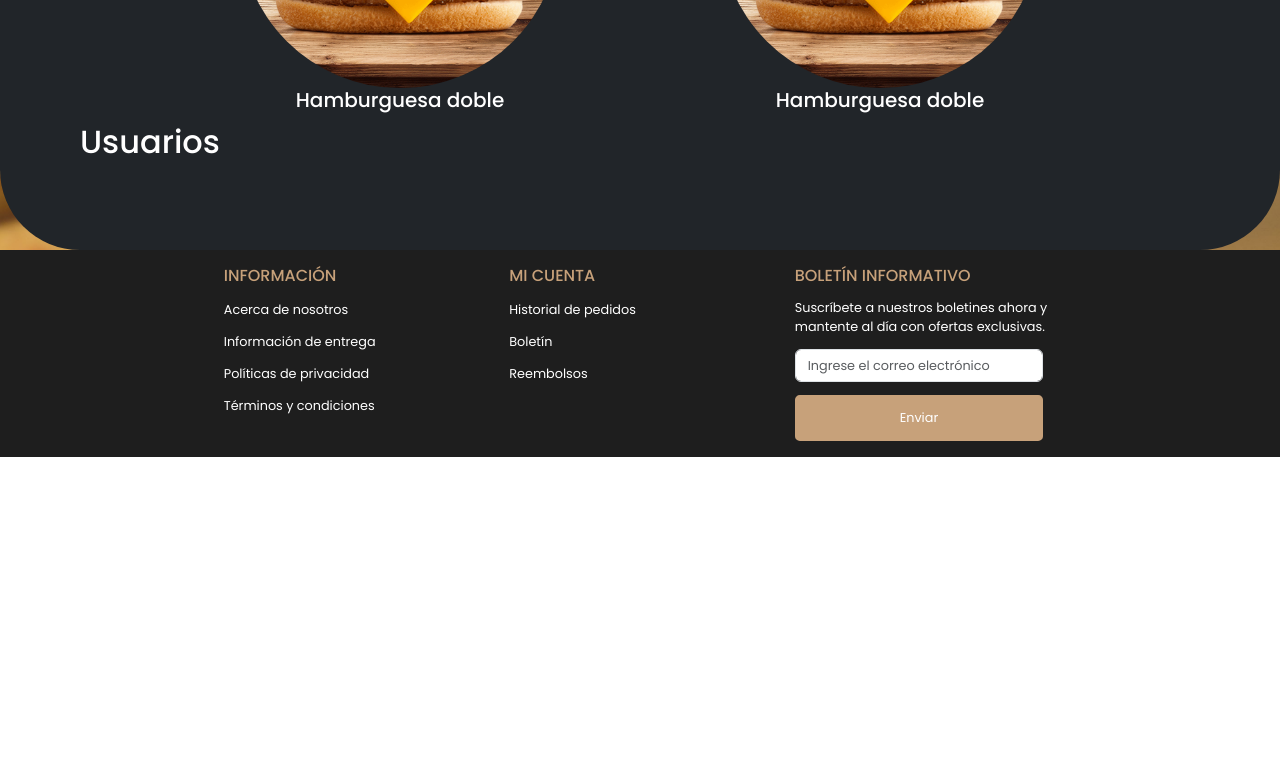
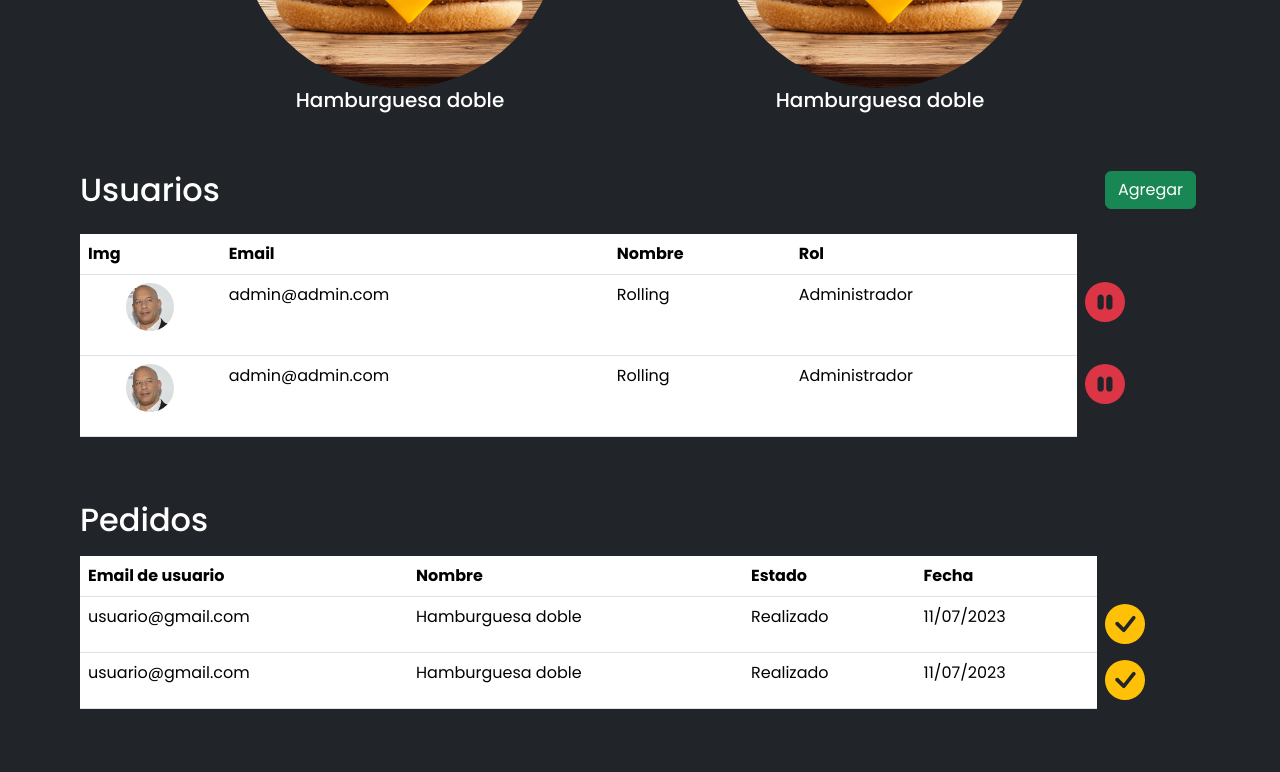
Before and after one commit to Mateo872/restfood, a React (Vite) app: page /administrador in a window 1280 px wide. Shown: the part 1200-1972 px from the top of the page. Before the commit the page ends 1657 px from the top, so only its background shows below. Built offline with nearby package versions, Linux system fonts and the light colour scheme.

Commit message:
agregue la table de usuarios y pedidos

```diff
--- /dev/null
+++ b/src/componentes/ItemPedidos.jsx
@@ -0,0 +1,18 @@
+import React from "react";
+import { BsFillCheckCircleFill } from "react-icons/bs";
+
+const ItemPedidos = () => {
+  return (
+    <tr>
+      <td>usuario@gmail.com</td>
+      <td>Hamburguesa doble</td>
+      <td>Realizado</td>
+      <td>11/07/2023</td>
+      <td className="bg-transparent text-warning tdBtn">
+        <BsFillCheckCircleFill className="iconoPausar"></BsFillCheckCircleFill>
+      </td>
+    </tr>
+  );
+};
+
+export default ItemPedidos;
--- /dev/null
+++ b/src/componentes/ItemUsuario.jsx
@@ -0,0 +1,23 @@
+import React from "react";
+import toretto from "../assets/toretto.jpeg";
+import { BsPauseCircleFill } from "react-icons/bs";
+
+const ItemUsuario = () => {
+  return (
+    <tr>
+      <td id="tdImg">
+        <figure>
+          <img src={toretto} alt="" />
+        </figure>
+      </td>
+      <td>admin@admin.com</td>
+      <td>Rolling</td>
+      <td>Administrador</td>
+      <td className="bg-transparent text-danger tdBtn">
+        <BsPauseCircleFill className="iconoPausar"></BsPauseCircleFill>
+      </td>
+    </tr>
+  );
+};
+
+export default ItemUsuario;
--- a/src/pages/Administrador.css
+++ b/src/pages/Administrador.css
@@ -14,6 +14,7 @@
     .contenedorAdministracion{
         border-radius: 1rem;
         padding: 1rem;
+        margin-bottom: 3rem;
     }
     ol{
         display: inline-block;
@@ -58,6 +59,23 @@
         background:#FFC107;
         border-radius: 1rem;
     }
+    figure{
+        width: 3rem;
+    }
+    figure img{
+        width: 100%;
+        border-radius: 50%;
+    }
+    #tdImg{
+        display: flex;
+        justify-content: center;
+    }
+    .iconoPausar{
+        font-size: 2.5rem;
+    }
+    .tdBtn{
+        border: none;
+    }
 }
 @media all and (min-width: 768px){
     .contenedorAdministracion{
@@ -76,11 +94,15 @@
     .btnSeleccionar{
         display: inline-block;
     }
+    .tabla{
+        width: 100%;
+    }
 }
 @media all and (min-width: 1024px){
     .contenedorAdministracion{
         border-radius: 5rem;
         padding: 5rem;
+        margin-bottom: 4rem;
     }
     .contenedorProductos{
         height: 50rem;
--- a/src/pages/Administrador.jsx
+++ b/src/pages/Administrador.jsx
@@ -5,6 +5,9 @@ import "./Administrador.css";
 import { Button, Container } from "react-bootstrap";
 import { BsFillPlusSquareFill, BsCheckSquareFill } from "react-icons/bs";
 import ItemProducto from "../componentes/ItemProducto";
+import Table from "react-bootstrap/Table";
+import ItemUsuario from "../componentes/ItemUsuario";
+import ItemPedidos from "../componentes/ItemPedidos";
 
 const Administrador = () => {
   return (
@@ -22,8 +25,9 @@ const Administrador = () => {
       </section>
       {/*Contenedor de administracion*/}
       <section className="text-white bg-dark contenedorAdministracion">
+        <article>
           {/*Título y botones de agregar y seleccionar*/}
-        <article className="d-flex justify-content-between mb-5">
+          <div className="d-flex justify-content-between mb-5">
             <h2>Productos</h2>
             <div>
               <Button variant="success" className="btnAgregar me-1">
@@ -35,9 +39,9 @@ const Administrador = () => {
               <BsFillPlusSquareFill className="iconoAgregar me-2"></BsFillPlusSquareFill>
               <BsCheckSquareFill className="iconoSeleccionar"></BsCheckSquareFill>
             </div>
-        </article>
+          </div>
           {/*Productos*/}
-        <article className="row row-cols-sm-1 row-cols-md-3 row-cols-lg-3 contenedorProductos">
+          <div className="row row-cols-sm-1 row-cols-md-3 row-cols-lg-3 contenedorProductos">
             <ItemProducto></ItemProducto>
             <ItemProducto></ItemProducto>
             <ItemProducto></ItemProducto>
@@ -50,12 +54,51 @@ const Administrador = () => {
             <ItemProducto></ItemProducto>
             <ItemProducto></ItemProducto>
             <ItemProducto></ItemProducto>
+          </div>
         </article>
         {/*Usuarios*/}
-        <article></article>
+        <article className="my-5">
+          <div className="d-flex justify-content-between mb-3">
+            <h2>Usuarios</h2>
+            <div>
+              <Button variant="success" className="btnAgregar me-1">
+                Agregar
+              </Button>
+              <BsFillPlusSquareFill className="iconoAgregar me-2"></BsFillPlusSquareFill>
+            </div>
+          </div>
+          <Table responsive className="tabla">
+            <thead>
+              <tr>
+                <th>Img</th>
+                <th>Email</th>
+                <th>Nombre</th>
+                <th>Rol</th>
+              </tr>
+            </thead>
+            <tbody>
+              <ItemUsuario></ItemUsuario>
+              <ItemUsuario></ItemUsuario>
+            </tbody>
+          </Table>
+        </article>
         {/*Pedidos*/}
-        <article>
-            <h2>Usuarios</h2>
+        <article className="mb-5">
+          <h2 className="mb-3">Pedidos</h2>
+          <Table responsive className="tabla">
+            <thead>
+              <tr>
+                <th>Email de usuario</th>
+                <th>Nombre</th>
+                <th>Estado</th>
+                <th>Fecha</th>
+              </tr>
+            </thead>
+            <tbody>
+              <ItemPedidos></ItemPedidos>
+              <ItemPedidos></ItemPedidos>
+            </tbody>
+          </Table>
         </article>
       </section>
       <Footer></Footer>
```
Also changed, not shown: src/assets/toretto.jpeg (added). Lines whose indentation alone changed are shown as unchanged.
